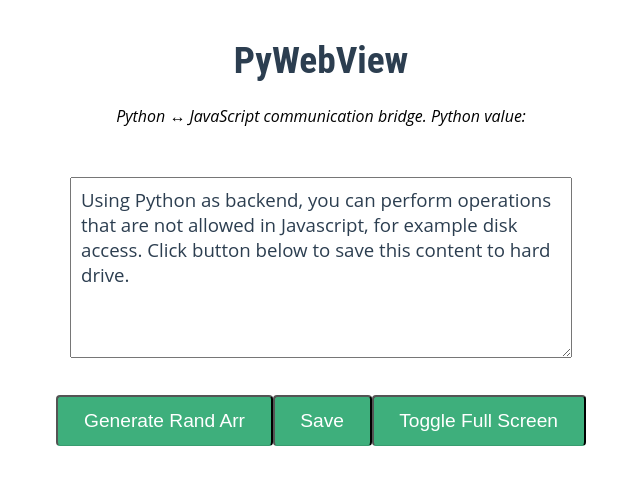
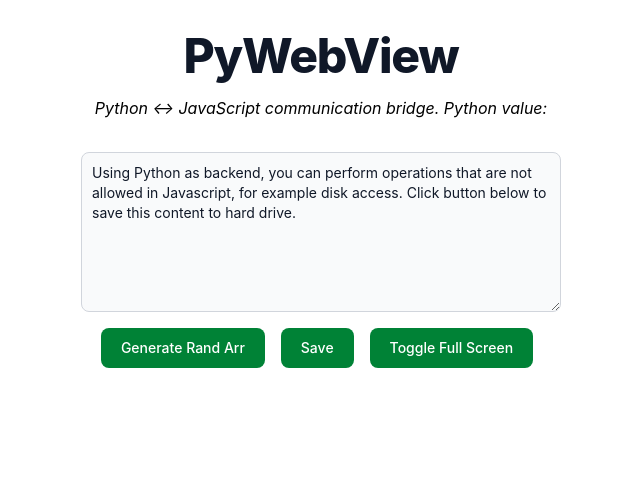
Before and after one commit to jolacdev/pywebview-vite-react-boilerplate, a React (Vite) app in the folder frontend/: page / in a window 1280 px wide. Shown: the top 484 px of the page, without its empty margins (319-959 px from the left). Built offline with nearby package versions, Linux system fonts and the light colour scheme.

Commit message:
implement tailwind and classnames

```diff
--- a/frontend/package.json
+++ b/frontend/package.json
@@ -19,6 +19,7 @@
   },
   "devDependencies": {
     "@eslint/js": "9.37.0",
+    "@tailwindcss/vite": "4.1.14",
     "@types/eslint-plugin-jsx-a11y": "6.10.1",
     "@types/react": "19.1.7",
     "@types/react-dom": "19.1.7",
@@ -29,6 +30,7 @@
     "@vitejs/plugin-react-swc": "4.1.0",
     "@vitest/browser": "3.0.8",
     "@vitest/ui": "3.0.8",
+    "classnames": "2.5.1",
     "eslint": "9.36.0",
     "eslint-config-prettier": "10.1.8",
     "eslint-plugin-jsx-a11y": "6.10.2",
@@ -40,6 +42,7 @@
     "jiti": "2.5.1",
     "jsdom": "27.0.0",
     "prettier": "3.6.2",
+    "tailwindcss": "4.1.14",
     "typescript": "5.9.2",
     "typescript-eslint": "8.45.0",
     "vite": "7.1.7",
--- a/frontend/src/App.tsx
+++ b/frontend/src/App.tsx
@@ -1,5 +1,5 @@
-import { Editor } from './components/Editor/Editor';
-import { Ticker } from './components/Ticker/Ticker';
+import { Editor } from './components/Editor';
+import { Ticker } from './components/Ticker';
 
 const App = () => (
   <>
--- /dev/null
+++ b/frontend/src/components/Editor.tsx
@@ -0,0 +1,46 @@
+import { useState } from 'react';
+
+export const Editor = () => {
+  const [content, saveContent] = useState(
+    'Using Python as backend, you can perform operations that are not allowed in Javascript, for example disk access. Click button below to save this content to hard drive.',
+  );
+
+  return (
+    <div className="flex flex-col items-center editor-container gap-4">
+      <textarea
+        className="block p-2.5 w-120 h-40 text-sm text-gray-900 bg-gray-50 rounded-lg border border-gray-300 focus:ring-blue-500 focus:border-blue-500"
+        value={content}
+        onChange={(e) => {
+          saveContent(e.target.value);
+        }}
+      />
+      <div className="flex gap-2">
+        <button
+          className="focus:outline-none text-white bg-green-700 hover:bg-green-800 focus:ring-4 focus:ring-green-300 font-medium rounded-lg text-sm px-5 py-2.5 me-2 mb-2 active:not-disabled:scale-95 transition-all duration-50"
+          onClick={() => {
+            window.pywebview.api.generate_random_number_array(2).then((arr) => {
+              const randArrSttr = arr.join(', ');
+              saveContent(randArrSttr);
+            });
+          }}
+        >
+          Generate Rand Arr
+        </button>
+        <button
+          className="focus:outline-none text-white bg-green-700 hover:bg-green-800 focus:ring-4 focus:ring-green-300 font-medium rounded-lg text-sm px-5 py-2.5 me-2 mb-2 active:not-disabled:scale-95 transition-all duration-50"
+          onClick={() => {
+            window.pywebview.api.save_content(content);
+          }}
+        >
+          Save
+        </button>
+        <button
+          className="focus:outline-none text-white bg-green-700 hover:bg-green-800 focus:ring-4 focus:ring-green-300 font-medium rounded-lg text-sm px-5 py-2.5 me-2 mb-2 active:not-disabled:scale-95 transition-all duration-50"
+          onClick={() => window.pywebview.api.toggle_fullscreen()}
+        >
+          Toggle Full Screen
+        </button>
+      </div>
+    </div>
+  );
+};
--- a/frontend/src/components/Editor/Editor.css
+++ /dev/null
@@ -1,27 +0,0 @@
-.editor-container {
-  padding: 0 3rem;
-  text-align: center;
-}
-
-.editor-container .textarea {
-  width: 30rem;
-  height: 10rem;
-  margin: 2rem;
-  color: #2c3e50;
-}
-
-.editor-container .button {
-  display: inline-block;
-  font-size: 1.2rem;
-  color: #fff;
-  background-color: #3eaf7c;
-  padding: 0.8rem 1.6rem;
-  border-radius: 4px;
-  transition: background-color 0.1s ease;
-  box-sizing: border-box;
-  border-bottom: 1px solid #389d70;
-}
-
-.editor-container .button:hover {
-  background-color: #4abf8a;
-}
--- a/frontend/src/components/Editor/Editor.tsx
+++ /dev/null
@@ -1,48 +0,0 @@
-import { useState } from 'react';
-
-import './Editor.css';
-
-export const Editor = () => {
-  const [content, saveContent] = useState(
-    'Using Python as backend, you can perform operations that are not allowed in Javascript, for example disk access. Click button below to save this content to hard drive.',
-  );
-
-  return (
-    <div className="editor-container">
-      <textarea
-        className="textarea"
-        value={content}
-        onChange={(e) => {
-          saveContent(e.target.value);
-        }}
-      />
-      <br />
-
-      <button
-        className="button"
-        onClick={() => {
-          window.pywebview.api.generate_random_number_array(2).then((arr) => {
-            const randArrSttr = arr.join(', ');
-            saveContent(randArrSttr);
-          });
-        }}
-      >
-        Generate Rand Arr
-      </button>
-      <button
-        className="button"
-        onClick={() => {
-          window.pywebview.api.save_content(content);
-        }}
-      >
-        Save
-      </button>
-      <button
-        className="button"
-        onClick={() => window.pywebview.api.toggle_fullscreen()}
-      >
-        Toggle Full Screen
-      </button>
-    </div>
-  );
-};
--- a/frontend/src/components/Ticker/Ticker.tsx
+++ b/frontend/src/components/Ticker.tsx
@@ -1,6 +1,4 @@
 import { useEffect, useState } from 'react';
-
-import './Ticker.css';
 
 export const Ticker = () => {
   const [ticker, setTicker] = useState('');
@@ -23,9 +21,11 @@ export const Ticker = () => {
   }, []);
 
   return (
-    <div className="ticker-container">
-      <h1>PyWebView</h1>
-      <em>
+    <div className="flex flex-col items-center my-8">
+      <h1 className="mb-4 text-5xl font-extrabold leading-none tracking-tight text-gray-900">
+        PyWebView
+      </h1>
+      <em className="text-base">
         Python ↔ JavaScript communication bridge. Python value:
         <strong>{ticker}</strong>
       </em>
--- a/frontend/src/components/Ticker/Ticker.css
+++ /dev/null
@@ -1,17 +0,0 @@
-.ticker-container {
-  text-align: center;
-  margin: 3rem auto 1rem auto;
-}
-
-.ticker-container h1 {
-  margin-bottom: 2rem;
-}
-
-.ticker-container em {
-  display: block;
-  max-width: 35rem;
-  margin: 2rem auto 1rem auto;
-  font-size: 12pt;
-  text-decoration: none;
-  color: initial;
-}
--- a/frontend/src/index.css
+++ b/frontend/src/index.css
@@ -1,21 +1,6 @@
+@import 'tailwindcss';
+
 body {
   margin: 0;
   padding: 0;
-  font-family: "Open Sans", "Helvetica Neue", sans-serif;
-  font-size: 14pt;
-  line-height: 130%;
-  color: #2c3e50;
-  background-color: white;
 }
-
-textarea {
-  font-family: "Open Sans", "Helvetica Neue", sans-serif;
-  font-size: 14pt;
-  padding: 0.6rem;
-}
-
-h1,
-h2,
-h3 {
-  font-family: "Roboto Condensed", "Helvetica Neue", sans-serif;
-}
--- a/frontend/vite.config.ts
+++ b/frontend/vite.config.ts
@@ -1,4 +1,5 @@
 /// <reference types="vitest/config" />
+import tailwindcss from '@tailwindcss/vite';
 import react from '@vitejs/plugin-react-swc';
 import { defineConfig, InlineConfig, UserConfig } from 'vite';
 
@@ -8,7 +9,7 @@ interface VitestConfigExport extends UserConfig {
 }
 
 export default defineConfig({
-  plugins: [react()],
+  plugins: [react(), tailwindcss()],
   build: {
     assetsDir: '',
     emptyOutDir: true,
```
Also changed, not shown: 1 other file (tests, documents, lock files or other folders).
